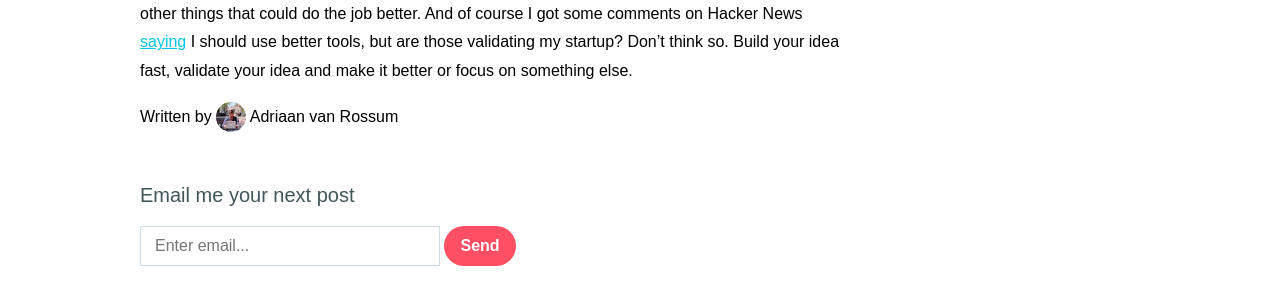
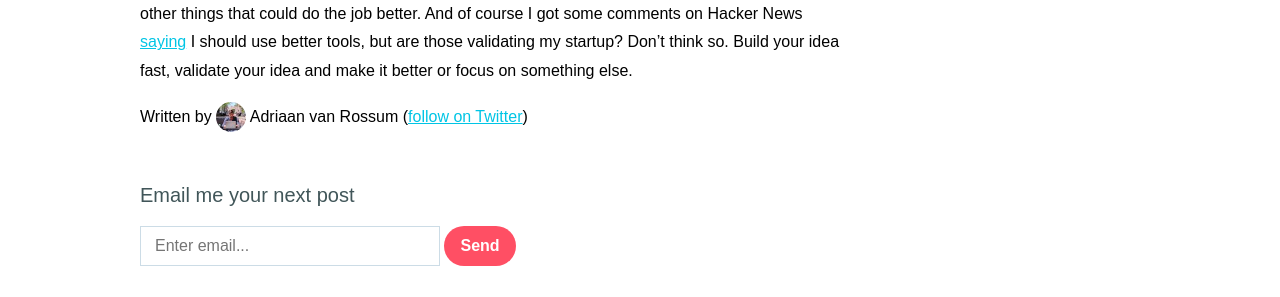
Before and after one commit to simpleanalytics/blog, a Jekyll site: the page built from _posts/2018-10-11-what-is-wrong-with-developers.md, in a window 1280 px wide. Shown: the part 1861-2158 px from the top of the page. Built offline with Jekyll 4.4.1, drawn with Linux system fonts in a browser that asks for light colours; our own code applies the rules of GitHub Pages for plain Markdown files; comment, search, counter and statistics services are not loaded.

Commit message:
Add twitter

```diff
--- a/_layouts/post.html
+++ b/_layouts/post.html
@@ -10,7 +10,7 @@ layout: default
 {% if page.author %}
   <p>Guest post by <img class="mini-avatar" src="/images/avatars/mike.jpg" alt=""> {{ page.author }} (<a href="http://80days.in/?ref=simpleanalytics.io">80days.in</a>)</p>
 {% else %}
-  <p>Written by <img class="mini-avatar" src="/images/avatars/adriaan.jpg" alt=""> Adriaan van Rossum</p>
+  <p>Written by <img class="mini-avatar" src="/images/avatars/adriaan.jpg" alt=""> Adriaan van Rossum (<a href="https://twitter.com/harianus">follow on Twitter</a>)</p>
 {% endif %}
 
 <form class="subscribe m-t-3">
```
